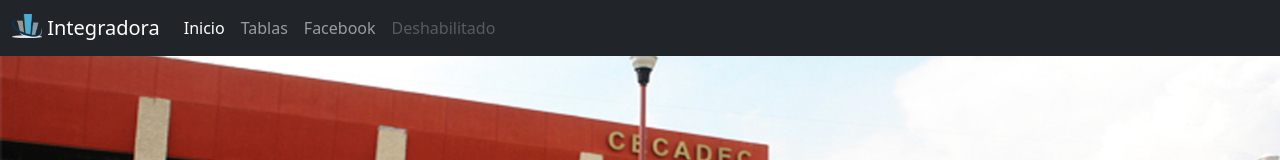
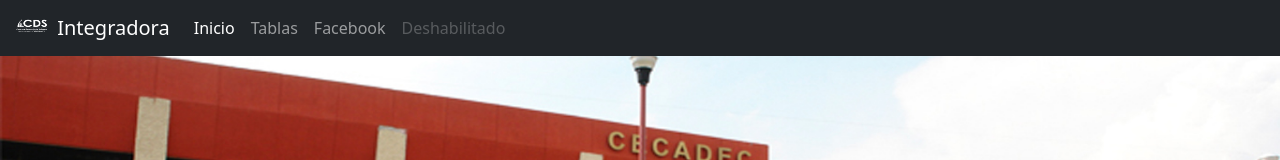
Before and after one commit to justblaze420/Integradora, a plain HTML site: page index.html in a window 1280 px wide. Shown: the top 160 px of the page. Drawn offline with Linux system fonts and the light colour scheme.

Commit message:
Update index.html

```diff
--- a/index.html
+++ b/index.html
@@ -13,7 +13,7 @@
         <nav class="navbar navbar-expand-lg navbar-dark bg-dark">
             <div class="container-fluid">
                 <a class="navbar-brand" href="#">
-                    <img src="img/Imagen1.png" alt="Logo" width="30" height="24" class="d-inline-block align-text-top">
+                    <img src="img/cds.png" alt="Logo" width="40" height="24" class="d-inline-block align-text-top">
                     Integradora
                 </a>
                 <button class="navbar-toggler" type="button" data-bs-toggle="collapse"
```
